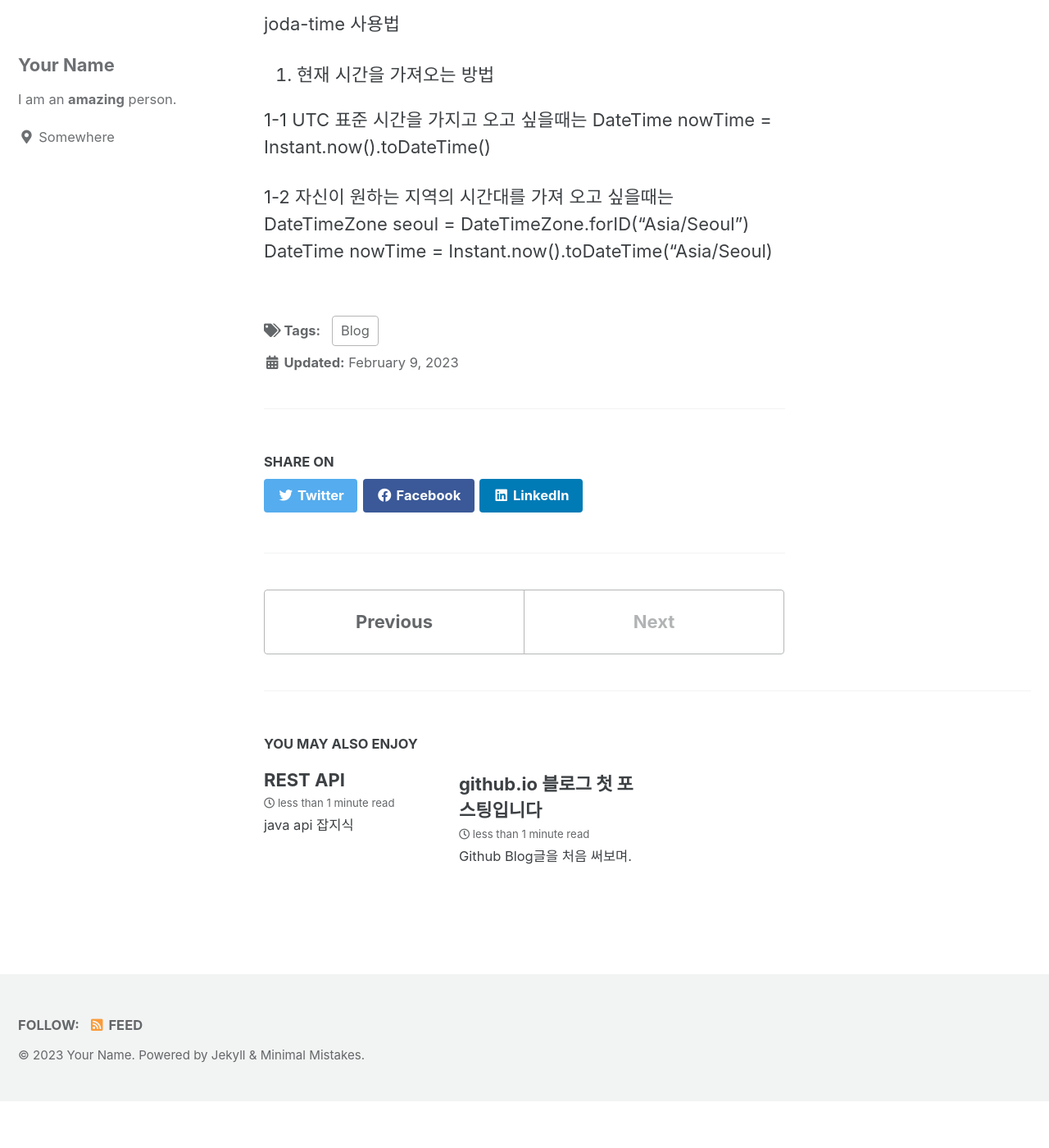
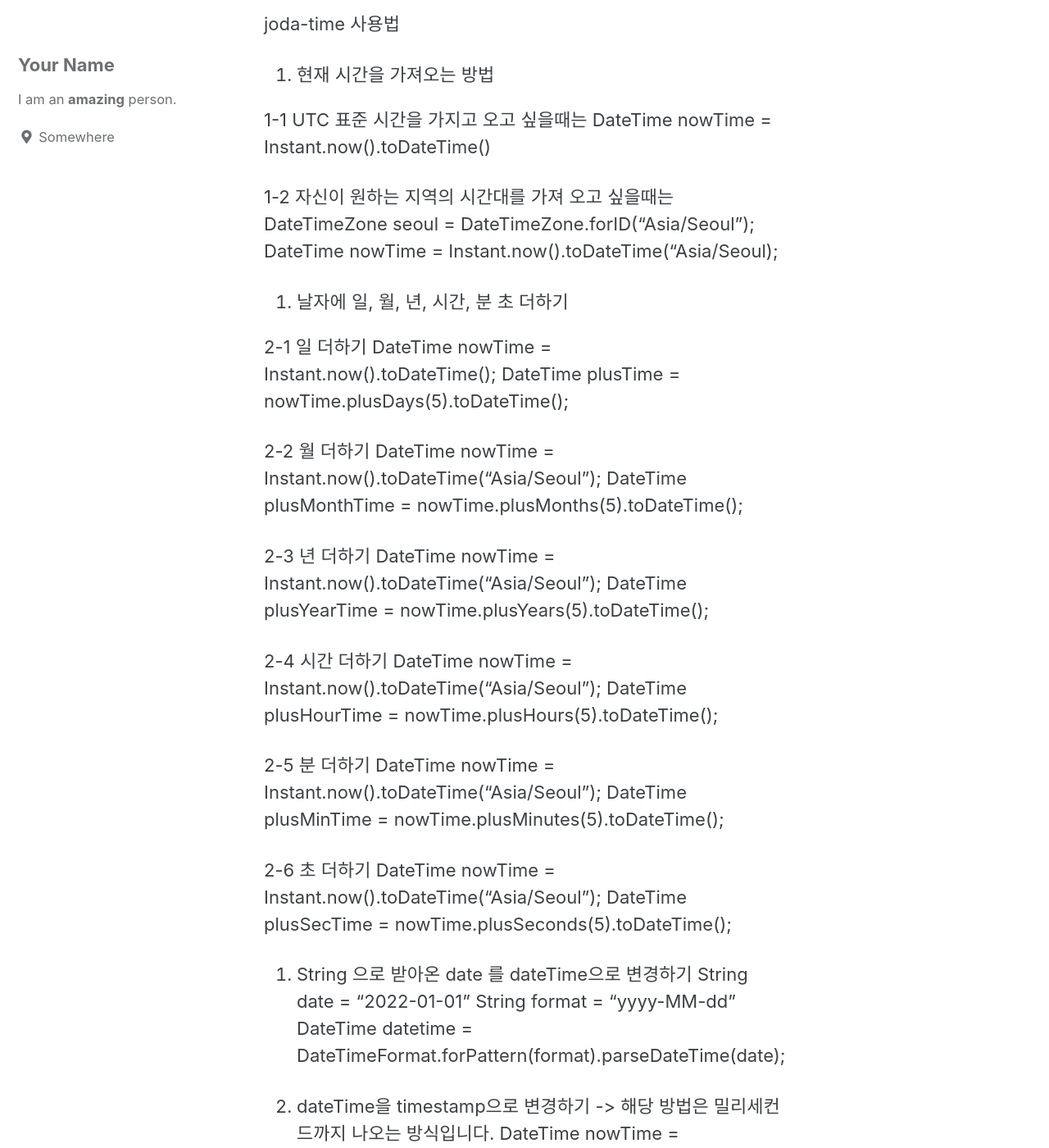
Before and after one commit to hgbgrq/hgbgrq.github.io, a Jekyll site: the page built from _posts/spring/2023-02-09-JODA DATE.md, in a window 1280 px wide and 1400 px high, scrolled down 513 px. Shown: the whole window at 82% size. Built offline with Jekyll 4.4.1, drawn with Linux system fonts in a browser that asks for light colours; cached includes are drawn as plain includes; before the commit the page ends 1856 px from its top, so only the background shows below that; some of the changed text lies outside the part shown.

Commit message:
joda time 사용 방법 추가

```diff
--- a/_posts/spring/2023-02-09-JODA DATE.md
+++ b/_posts/spring/2023-02-09-JODA DATE.md
@@ -20,5 +20,67 @@ joda-time 사용법
 DateTime nowTime = Instant.now().toDateTime()
 
 1-2 자신이 원하는 지역의 시간대를 가져 오고 싶을때는
-DateTimeZone seoul = DateTimeZone.forID("Asia/Seoul")
-DateTime nowTime = Instant.now().toDateTime("Asia/Seoul)
+DateTimeZone seoul = DateTimeZone.forID("Asia/Seoul");
+DateTime nowTime = Instant.now().toDateTime("Asia/Seoul);
+
+2. 날자에 일, 월, 년, 시간, 분 초 더하기
+
+2-1 일 더하기
+DateTime nowTime = Instant.now().toDateTime();
+DateTime plusTime = nowTime.plusDays(5).toDateTime();
+
+2-2 월 더하기
+DateTime nowTime = Instant.now().toDateTime("Asia/Seoul");
+DateTime plusMonthTime = nowTime.plusMonths(5).toDateTime();
+
+2-3 년 더하기
+DateTime nowTime = Instant.now().toDateTime("Asia/Seoul");
+DateTime plusYearTime = nowTime.plusYears(5).toDateTime();
+
+2-4 시간 더하기
+DateTime nowTime = Instant.now().toDateTime("Asia/Seoul");
+DateTime plusHourTime = nowTime.plusHours(5).toDateTime();
+
+2-5 분 더하기
+DateTime nowTime = Instant.now().toDateTime("Asia/Seoul");
+DateTime plusMinTime = nowTime.plusMinutes(5).toDateTime();
+
+2-6 초 더하기
+DateTime nowTime = Instant.now().toDateTime("Asia/Seoul");
+DateTime plusSecTime = nowTime.plusSeconds(5).toDateTime();
+
+3. String 으로 받아온 date 를 dateTime으로 변경하기
+String date = "2022-01-01"
+String format = "yyyy-MM-dd"
+DateTime datetime = DateTimeFormat.forPattern(format).parseDateTime(date);
+
+4. dateTime을 timestamp으로 변경하기
+-> 해당 방법은 밀리세컨드까지 나오는 방식입니다.
+DateTime nowTime = Instant.now().toDateTime("Asia/Seoul");
+Long timeStamp = nowTime.getMillis();
+
+5. 해당 날자의 년, 달, 일, 요일, 시간, 분, 초 가지고 오기
+
+5-1 년 가지고 오기
+DateTime nowTime = Instant.now().toDateTime("Asia/Seoul");
+int year = nowTime.getYear();
+
+5-2 달 가지고 오기
+DateTime nowTime = Instant.now().toDateTime("Asia/Seoul");
+int month = nowTime.getMonthOfYear();
+
+5-3 일 가지고 오기
+DateTime nowTime = Instant.now().toDateTime("Asia/Seoul");
+
+5-3-1 현재 달력상의 일을 가져오가
+int day = nowTime.getDayOfMonth();
+
+5-3-2 현재 년을 단위로 1월 1일부터 몇일이 지났는지 가져오기
+int day2 = nowTime.getDayOfYear();
+
+5-4 요일 가져오기
+->
+week 값이
+1 : 월 , 2: 화 , 3: 수, 4: 목 ,5 : 금 , 6:토 ,7:일
+DateTime nowTime = Instant.now().toDateTime("Asia/Seoul");
+int week = datetime.getDayOfWeek();
```
